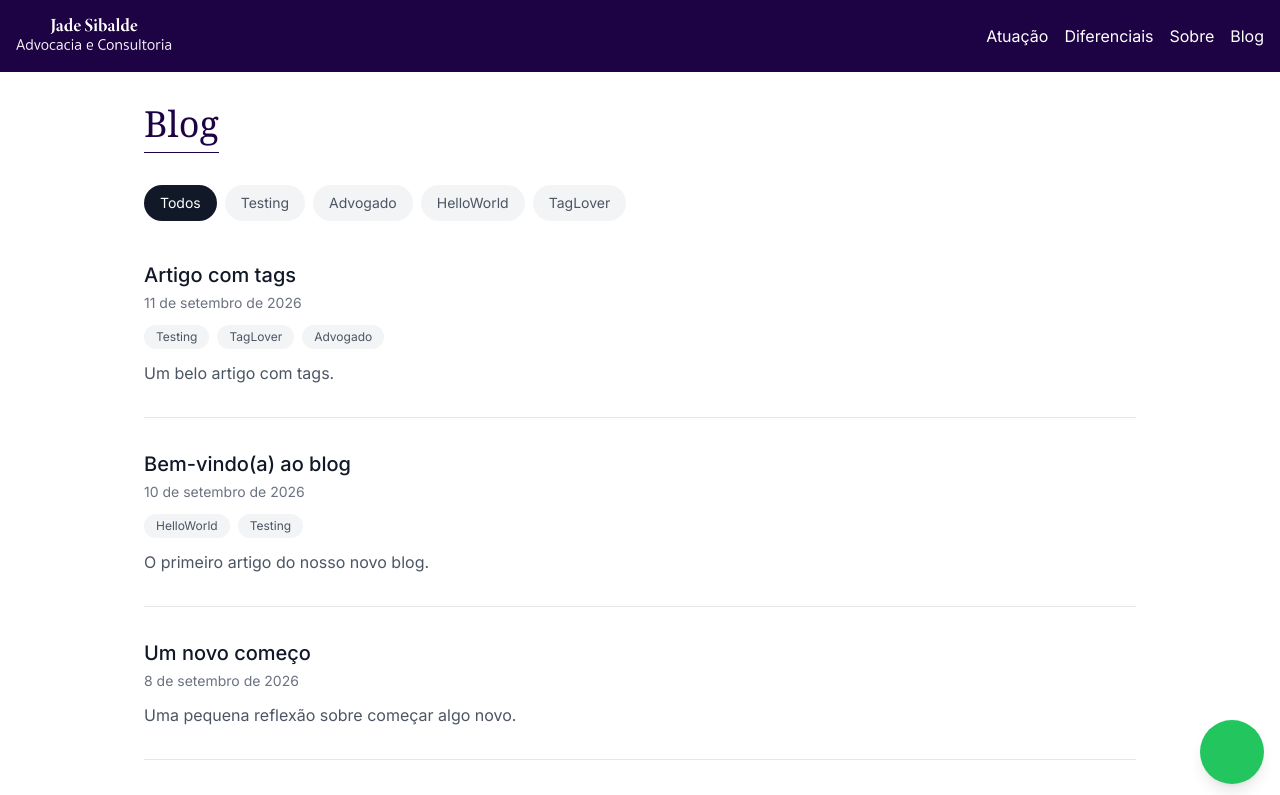
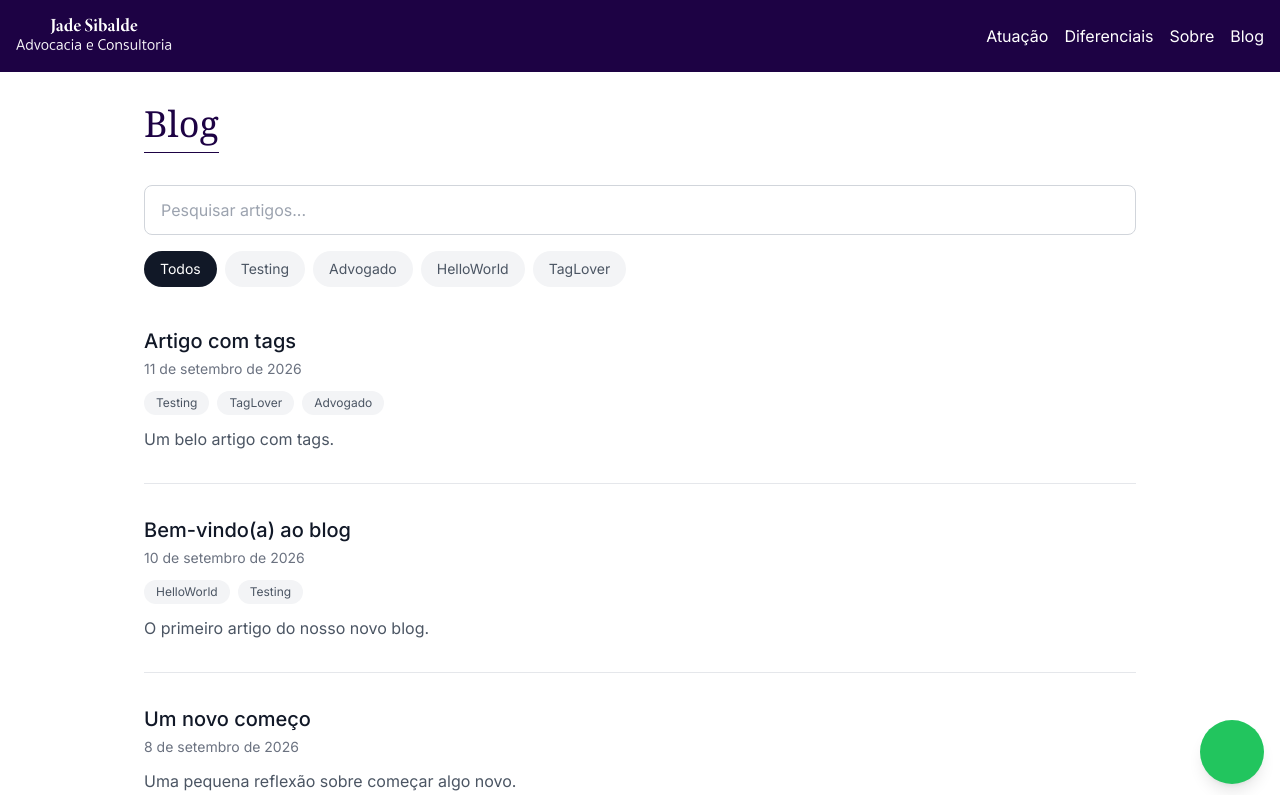
Before and after one commit to diogobcondeco/jadesibalde, a Next.js app: page /blog in a window 1280 px wide. Shown: the top 795 px of the page. Built offline with nearby package versions, Linux system fonts and the light colour scheme; some icons are missing.

Commit message:
add search posts feature

```diff
--- a/components/BlogPostList.tsx
+++ b/components/BlogPostList.tsx
@@ -20,6 +20,7 @@ function formatDate(dateString: string) {
 
 export default function BlogPostList({ posts }: Props) {
   const [selectedTag, setSelectedTag] = useState<string | null>(null);
+  const [searchQuery, setSearchQuery] = useState("");
 
   const tags = useMemo(() => {
     const counts = new Map<string, number>();
@@ -43,17 +44,41 @@ export default function BlogPostList({ posts }: Props) {
   }, [posts]);
 
   const filteredPosts = useMemo(() => {
-    if (!selectedTag) {
-      return posts;
-    }
+    const query = searchQuery.trim().toLowerCase();
 
-    return posts.filter((post) => post.tags.includes(selectedTag));
-  }, [posts, selectedTag]);
+    return posts.filter((post) => {
+      const matchesTag =
+        !selectedTag || post.tags.includes(selectedTag);
+
+      const matchesSearch =
+        !query ||
+        post.title.toLowerCase().includes(query) ||
+        post.excerpt.toLowerCase().includes(query) ||
+        post.tags.some((tag) => tag.toLowerCase().includes(query));
+
+      return matchesTag && matchesSearch;
+    });
+  }, [posts, selectedTag, searchQuery]);
 
   return (
     <>
+      <div className="mt-8">
+        <label htmlFor="blog-search" className="sr-only">
+          Pesquisar artigos
+        </label>
+
+        <input
+          id="blog-search"
+          type="search"
+          value={searchQuery}
+          onChange={(event) => setSearchQuery(event.target.value)}
+          placeholder="Pesquisar artigos..."
+          className="w-full rounded-lg border border-gray-300 px-4 py-3 text-base text-gray-900 outline-none placeholder:text-gray-400 focus:border-gray-900"
+        />
+      </div>
+
       {tags.length > 0 && (
-        <div className="mt-8 flex flex-wrap gap-2">
+        <div className="mt-4 flex flex-wrap gap-2">
           <button
             type="button"
             onClick={() => setSelectedTag(null)}
@@ -85,7 +110,7 @@ export default function BlogPostList({ posts }: Props) {
 
       {filteredPosts.length === 0 ? (
         <p className="mt-8 text-gray-500">
-          Não foram encontrados artigos com esta tag.
+          Não foram encontrados artigos com estes critérios.
         </p>
       ) : (
         <ul className="mt-10 divide-y divide-gray-200">
```
